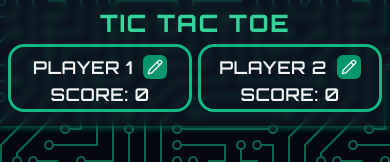
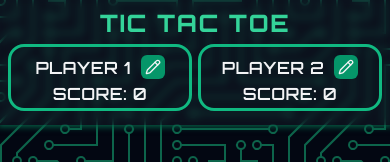
Before and after one commit to BatetDev/top-project-tic-tac-toe, a website: page index.html in a window 390 px wide. Shown: the top 162 px of the page. Drawn offline with nearby package versions, Linux system fonts and the light colour scheme.

Commit message:
style: Fix font sizes on mobile screens

```diff
--- a/style.css
+++ b/style.css
@@ -19,7 +19,7 @@
 
   .player-info {
     @apply border-[3px] items-center text-gray-100 border-emerald-500 p-1
-    text-[clamp(1.1rem,1.4vw,1.25rem)] tracking-wide leading-tight font-semibold uppercase rounded-2xl w-1/2 max-w-[50%];
+    text-[clamp(1.05rem,1.3vw,1.2rem)] tracking-wide leading-tight font-semibold uppercase rounded-2xl w-1/2 max-w-[50%];
   }
 
   .player-name {
```
Also changed, not shown: output.css.
